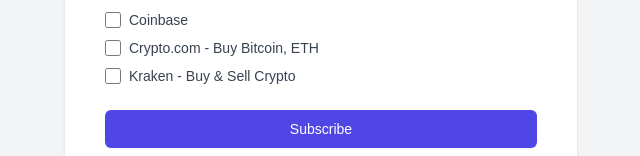
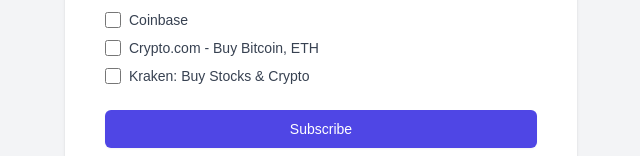
Before and after one commit to ogiberstein/app-store-notifier, a Next.js app: page / in a window 1280 px wide. Shown: the part 381-537 px from the top of the page, without its empty margins (319-959 px from the left). Built offline with nearby package versions, Linux system fonts and the light colour scheme.

Commit message:
fix(app): Correct Kraken app name for rank lookup

```diff
--- a/src/components/AppList.tsx
+++ b/src/components/AppList.tsx
@@ -11,7 +11,7 @@
 const popularApps: AppItem[] = [
   { id: 'com.vilcsak.bitcoin2', name: 'Coinbase' },
   { id: 'co.mona.Monaco', name: 'Crypto.com - Buy Bitcoin, ETH' },
-  { id: 'com.kraken.invest.app', name: 'Kraken - Buy & Sell Crypto' },
+  { id: 'com.kraken.invest.app', name: 'Kraken: Buy Stocks & Crypto' },
   // { id: 'com.whatsapp', name: 'WhatsApp Messenger' }, // Kept one old one for 5 total if needed, or remove
 ];
 
```
